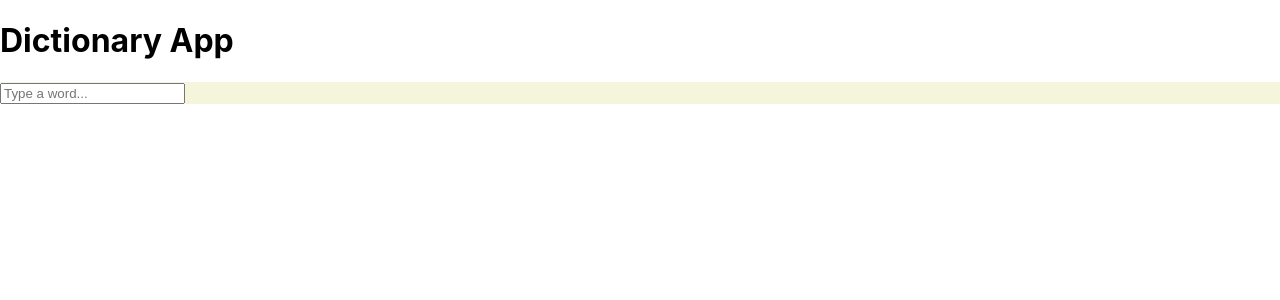
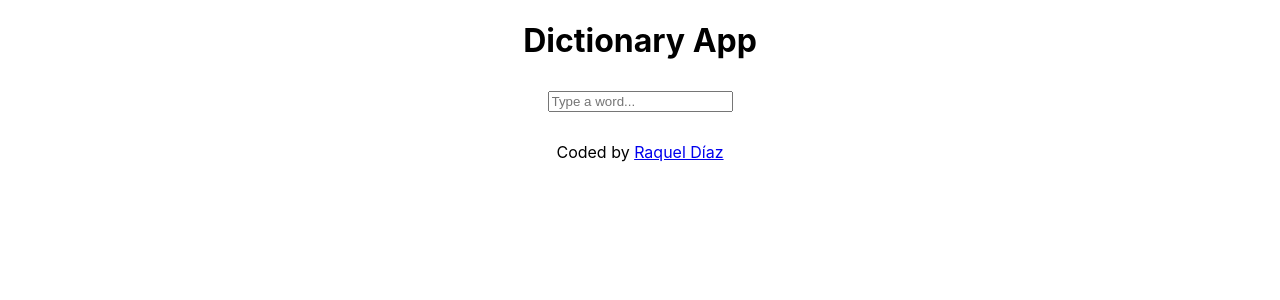
Before and after one commit to RaquelD-B/dictionary-app, a React (Create React App) app: page / in a window 1280 px wide. Shown: the top 300 px of the page. Built offline with nearby package versions, Linux system fonts and the light colour scheme.

Commit message:
Added styling

```diff
--- a/src/App.css
+++ b/src/App.css
@@ -0,0 +1,4 @@
+h1,
+footer {
+  text-align: center;
+}
--- a/src/App.js
+++ b/src/App.js
@@ -8,6 +8,12 @@ function App() {
         <h1>Dictionary App</h1>{" "}
       </header>
       <Dictionary />
+      <footer>
+        Coded by{" "}
+        <a href="https://github.com/RaquelD-B" target="blank">
+          Raquel Díaz
+        </a>
+      </footer>
     </div>
   );
 }
--- a/src/Dictionary.css
+++ b/src/Dictionary.css
@@ -1,3 +1,4 @@
 .Dictionary {
-  background-color: beige;
+  text-align: center;
+  margin: 30px auto;
 }
```
